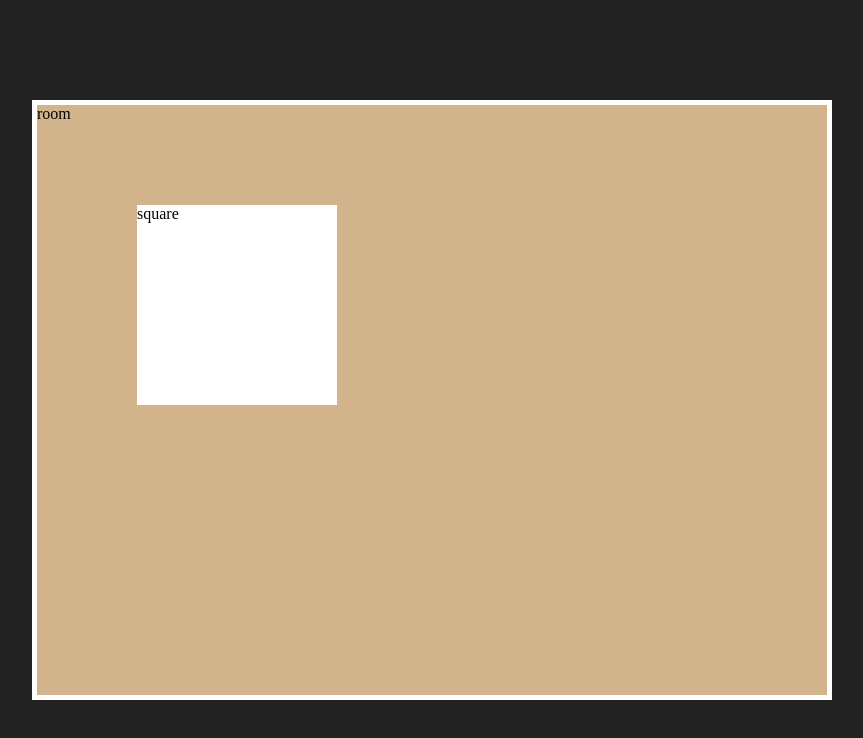
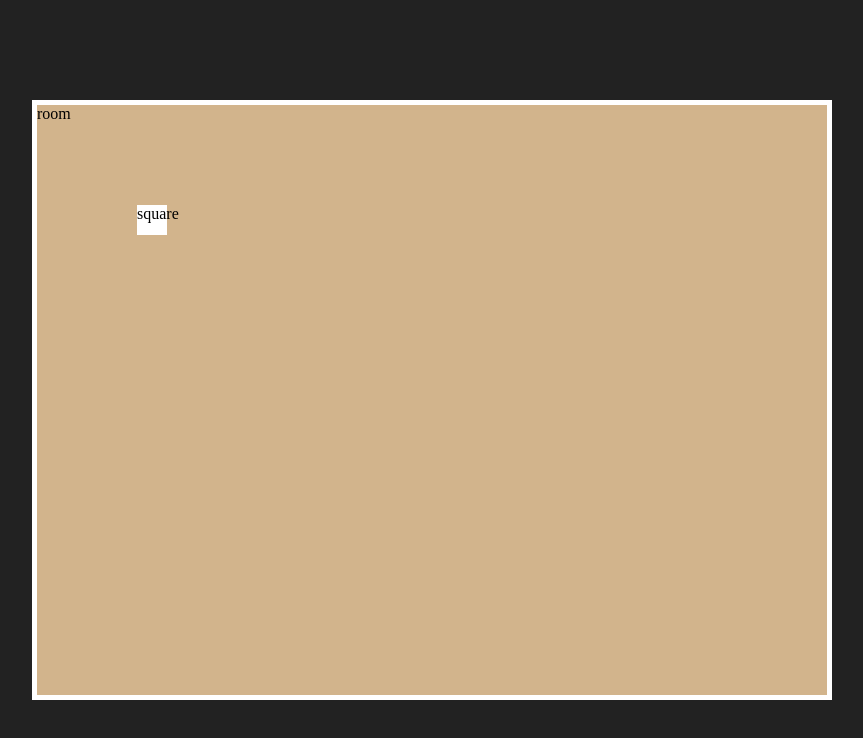
Before and after one commit to GoodGuyFate/bedroom-cleanup-game, a React (Vite) app: page / in a window 1280 px wide. Shown: the top 738 px of the page, without its empty margins (208-1071 px from the left). Built offline with nearby package versions, Linux system fonts and the light colour scheme.

Commit message:
add drag with pointer capture

```diff
--- a/src/components/room.css
+++ b/src/components/room.css
@@ -8,7 +8,9 @@
 
 .square {
   position: absolute;
-  width: 200px;
-  height: 200px;
+  width: 30px;
+  height: 30px;
   background-color: white;
+  user-select: none;
+  touch-action: none;
 }
--- a/src/components/room.jsx
+++ b/src/components/room.jsx
@@ -3,38 +3,58 @@ import { useState, useRef } from "react";
 
 export default function Room() {
   const [pos, setPos] = useState({ x: 100, y: 100 });
-  const offsets = useRef({x: 0, y: 0})
-  const dragInProgress = useRef(false)
+  const offsets = useRef({ x: 0, y: 0 });
+  const dragInProgress = useRef(false);
+  const roomRef = useRef(null);
 
   const handlePointerDown = (e) => {
     const rect = e.currentTarget.getBoundingClientRect();
 
-    console.log(rect);
+    // console.log(rect);
     const xOffset = e.clientX - rect.left;
     const yOffset = e.clientY - rect.top;
-    offsets.current.x = xOffset
-    offsets.current.y = yOffset
-    dragInProgress.current = true
+    offsets.current.x = xOffset;
+    offsets.current.y = yOffset;
+    dragInProgress.current = true;
 
+    e.currentTarget.setPointerCapture(e.pointerId)
+    // console.log(roomRef.current);
   };
 
-  const handlePointerUp = (e) => {
-    console.log(offsets.current)
-    console.log(dragInProgress.current)
-    dragInProgress.current = false
-    console.log(dragInProgress.current)
-
+  const handlePointerUp = () => {
+    // console.log(offsets.current);
+    // console.log(dragInProgress.current);
+    dragInProgress.current = false;
+    // console.log(dragInProgress.current);
   };
 
+  const handlePointerMove = (e) => {
+    if (dragInProgress.current == false) {
+      return;
+    }
+
+    const roomRect = roomRef.current.getBoundingClientRect();
+    // console.log(roomRect);
+
+    const newX = e.clientX - roomRect.left - offsets.current.x;
+    const newY = e.clientY - roomRect.top - offsets.current.y;
+
+    setPos({
+      x: newX,
+      y: newY,
+    });
+  };
 
   return (
-    <div className="room">
+    <div className="room" ref={roomRef}>
       room{" "}
       <div
         className="square"
         style={{ left: pos.x, top: pos.y }}
         onPointerDown={handlePointerDown}
         onPointerUp={handlePointerUp}
+        onPointerMove={handlePointerMove}
+        onPointerCancel={handlePointerUp}
       >
         square
       </div>
```
